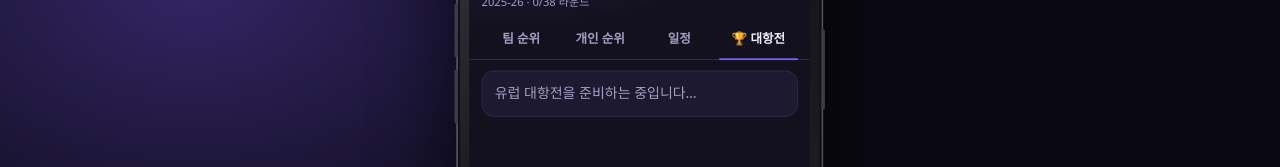
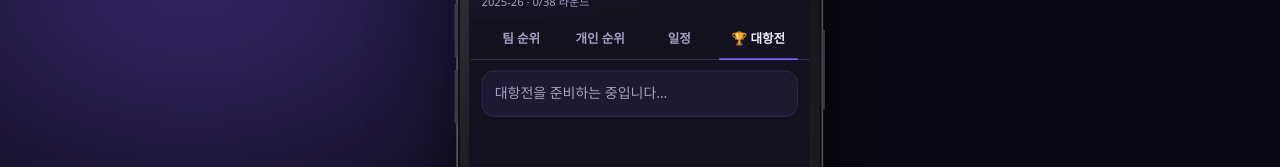
Before and after one commit to meongkune/mini-fm, a React (Vite) app in the folder frontend/: page /league in a window 1280 px wide. Both pictures are taken after a click on the button "🏆 대항전". Shown: the part 174-341 px from the top of the page. Built offline with nearby package versions, Linux system fonts and the light colour scheme.

Commit message:
feat: 대항전 3개 — 챔피언스리그·유로파리그·컨퍼런스리그, 브라질 포함 8개 리그 출전권, 순위표 색 구간

```diff
--- a/frontend/src/game/career.js
+++ b/frontend/src/game/career.js
@@ -26,7 +26,7 @@ export function boardTarget(teams, myTeamId) {
   const rank = [...teams].sort((a, b) => teamStrength(b) - teamStrength(a)).findIndex((t) => t.id === myTeamId) + 1
   if (rank <= 2) return { pos: 2, label: '우승 경쟁 (2위 이내)' }
   if (rank <= 4) return { pos: 4, label: '챔피언스리그 진출 (4위 이내)' }
-  if (rank <= 7) return { pos: 7, label: '유럽 대항전 진출 (7위 이내)' }
+  if (rank <= 7) return { pos: 7, label: '대항전 진출 (7위 이내)' }
   if (rank <= Math.ceil(n / 2) + 1) return { pos: Math.ceil(n / 2) + 2, label: `중위권 안착 (${Math.ceil(n / 2) + 2}위 이내)` }
   return { pos: n - 3, label: `1부 잔류 (${n - 3}위 이내)` }
 }
--- a/frontend/src/game/cup.js
+++ b/frontend/src/game/cup.js
@@ -1,11 +1,19 @@
-// 유럽 대항전: 여러 리그 상위 팀이 모이는 컵 대회 (조별리그 → 단판 토너먼트)
+// 대항전(챔피언스·유로파·컨퍼런스리그): 여러 리그 상위 팀이 모이는 대회 (조별리그 → 단판 토너먼트)
 // 리그 경기 사이(정해진 라운드 뒤)에 매치데이가 끼어든다. 세이브에는 대진·결과만 저장하고 팀 데이터는 각 리그 파일에서 읽는다.
 import { playerOvrOf } from '../engine/engine.js'
 import { quickMatch } from '../engine/match.js'
 
-export const CUP_NAME = '유럽 챔피언스컵'
-// 리그별 출전 팀 수 (리그가 적으면 같은 리그에서 더 뽑아 32팀을 채운다)
-const SLOTS = { 'premier-league': 4, 'la-liga': 4, bundesliga: 4, 'serie-a': 4, 'ligue-1': 3, eredivisie: 2, 'primeira-liga': 2 }
+// 대항전 3개: 리그 순위에 따라 챔피언스리그 → 유로파리그 → 컨퍼런스리그 순으로 나눠 나간다 (한 팀은 한 대회만)
+export const COMPS = [
+  { id: 'ucl', name: '챔피언스리그', short: '챔스', icon: '🏆', pay: 1 },
+  { id: 'uel', name: '유로파리그', short: '유로파', icon: '🥈', pay: 0.55 },
+  { id: 'uecl', name: '컨퍼런스리그', short: '컨퍼런스', icon: '🥉', pay: 0.3 },
+]
+export const CUP_NAME = COMPS[0].name
+// 리그별 [챔스, 유로파, 컨퍼런스] 출전 팀 수 → 각 대회 32팀
+const BIG = [5, 3, 4]
+const MID = [3, 5, 4]
+export const SLOTS = { 'premier-league': BIG, 'la-liga': BIG, bundesliga: BIG, 'serie-a': BIG, 'ligue-1': MID, eredivisie: MID, 'primeira-liga': MID, brasileirao: MID }
 export const CUP_LEAGUES = Object.keys(SLOTS)
 /** 대회 안의 팀 키: 리그가 달라도 약자가 같을 수 있어(FCB=바르셀로나·바이에른) 리그 ID를 붙인다 */
 export const cupKey = (leagueId, teamId) => `${leagueId}/${teamId}`
@@ -17,25 +25,40 @@ export const strength = (t) => {
 }
 
 /**
- * 참가팀 선정 + 조 추첨 + 일정
+ * 세 대회 참가팀 선정 + 조 추첨 + 일정
  * @param leagues [{ leagueId, teams, order? }] order는 지난 시즌 순위(팀 ID 배열, 없으면 전력 순)
- * @param totalRounds 리그 라운드 수 (매치데이를 끼워 넣을 위치 계산)
+ * @returns 대회 배열 (리그가 하나뿐이면 빈 배열)
  */
-export function buildCup(leagues, { seed = 1, totalRounds = 38 } = {}) {
+export function buildCups(leagues, { seed = 1, totalRounds = 38 } = {}) {
   const pools = leagues
     .filter((l) => SLOTS[l.leagueId] && l.teams.length >= 4)
     .map((l) => {
       const ranked = l.order?.length ? l.order.map((id) => l.teams.find((t) => t.id === id)).filter(Boolean) : [...l.teams].sort((a, b) => strength(b) - strength(a))
-      return { leagueId: l.leagueId, ranked }
+      return { leagueId: l.leagueId, ranked, next: 0 }
     })
-  if (pools.length < 2) return null // 리그가 하나뿐이면 대회를 열지 않는다
-  const picked = []
-  for (const p of pools) picked.push(...p.ranked.slice(0, SLOTS[p.leagueId]).map((t) => ({ t, leagueId: p.leagueId })))
-  // 32팀(또는 16팀)이 될 때까지 각 리그 다음 순위 팀을 강한 순으로 추가
-  const size = picked.length + pools.reduce((s, p) => s + Math.max(0, p.ranked.length - SLOTS[p.leagueId]), 0) >= 32 ? 32 : 16
-  const extra = pools.flatMap((p) => p.ranked.slice(SLOTS[p.leagueId]).map((t) => ({ t, leagueId: p.leagueId }))).sort((a, b) => strength(b.t) - strength(a.t))
-  while (picked.length < size && extra.length) picked.push(extra.shift())
-  const entrants = picked.slice(0, size).map((e) => ({ ...e, key: cupKey(e.leagueId, e.t.id) })).sort((a, b) => strength(b.t) - strength(a.t))
+  if (pools.length < 2) return []
+  const used = new Set()
+  const cups = []
+  COMPS.forEach((comp, ci) => {
+    const picked = []
+    for (const p of pools) {
+      for (const t of p.ranked.slice(p.next, p.next + SLOTS[p.leagueId][ci])) picked.push({ t, leagueId: p.leagueId })
+      p.next += SLOTS[p.leagueId][ci]
+    }
+    // 리그 데이터가 빠져 자리가 남으면 아직 안 뽑힌 팀 중 리그 순위가 높은 팀부터 채운다
+    const left = pools.flatMap((p) => p.ranked.slice(p.next).map((t, i) => ({ t, leagueId: p.leagueId, i, p })))
+      .filter((e) => !used.has(cupKey(e.leagueId, e.t.id))).sort((a, b) => a.i - b.i || strength(b.t) - strength(a.t))
+    const size = picked.length + left.length >= 32 ? 32 : 16
+    while (picked.length < size && left.length) { const e = left.shift(); e.p.next++; picked.push(e) }
+    const entrants = picked.slice(0, size).map((e) => ({ t: e.t, leagueId: e.leagueId, key: cupKey(e.leagueId, e.t.id) }))
+    entrants.forEach((e) => used.add(e.key))
+    if (entrants.length >= 16) cups.push({ id: comp.id, tier: ci, ...drawCup(entrants, comp.name, size, seed + ci * 7, totalRounds) })
+  })
+  return cups
+}
+
+function drawCup(list, name, size, seed, totalRounds) {
+  const entrants = [...list].sort((a, b) => strength(b.t) - strength(a.t))
   const groupsN = size / 4
 
   // 포트 추첨: 전력 순 4개 포트, 같은 리그끼리는 같은 조에 넣지 않으려 노력
@@ -66,7 +89,7 @@ export function buildCup(leagues, { seed = 1, totalRounds = 38 } = {}) {
   const koStages = size === 32 ? ['R16', 'QF', 'SF', 'F'] : ['QF', 'SF', 'F']
   const koAfter = (size === 32 ? [0.58, 0.68, 0.78, 0.9] : [0.62, 0.76, 0.9]).map(at)
   return {
-    name: CUP_NAME,
+    name,
     size,
     teams: entrants.map((e) => ({ key: e.key, id: e.t.id, leagueId: e.leagueId, name: e.t.name, short: e.t.short, color: e.t.color, ext: e.t.ext })),
     groups: groups.map((g) => g.map((e) => e.key)),
@@ -169,7 +192,7 @@ export function myCupFixture(cup, md, teamId) {
 /** 탈락 여부: 조별리그 끝나고 토너먼트 대진에 없으면 탈락 */
 export function cupStatus(cup, teamId) {
   if (!cup) return null
-  if (!cup.teams.some((t) => t.key === teamId)) return { in: false, text: '이번 시즌 유럽 대항전에 나가지 못했습니다' }
+  if (!cup.teams.some((t) => t.key === teamId)) return { in: false, text: '이번 시즌 이 대회에는 나가지 않습니다' }
   if (cup.winner === teamId) return { in: true, text: '🏆 우승!' }
   const ko = cup.fixtures.filter((f) => f.stage !== 'group' && (f.home === teamId || f.away === teamId))
   const lost = ko.find((f) => f.winner && f.winner !== teamId)
@@ -180,3 +203,13 @@ export function cupStatus(cup, teamId) {
   const pos = groupTable(cup, gi).findIndex((r) => r.id === teamId) + 1
   return { in: true, text: last ? `${STAGE_LABEL[last.stage]} 진출` : `조별리그 ${String.fromCharCode(65 + gi)}조 ${pos}위` }
 }
+
+/** 리그 순위표 색 구간: 대항전 출전권(세 대회) + 원래 데이터의 강등 구간 */
+export function leagueZones(leagueId, zones = []) {
+  const s = SLOTS[leagueId]
+  if (!s) return zones
+  const colors = ['#3b82f6', '#f59e0b', '#22c55e']
+  let from = 1
+  const cups = COMPS.map((c, i) => { const z = { from, to: from + s[i] - 1, label: c.name, color: colors[i] }; from += s[i]; return z })
+  return [...cups, ...zones.filter((z) => z.from < 0)]
+}
--- a/frontend/src/game/finance.js
+++ b/frontend/src/game/finance.js
@@ -71,7 +71,7 @@ export function wageBill(save, team, leagueId) {
  * 라운드(경기) 정산: 수입(중계·스폰서·관중) - 주급. 팬 민심은 홈경기 티켓 가격·결과로 변한다
  * extra: { cup: true } 이면 대회 경기 (상금 포함)
  */
-export function settleMatch(save, { team, leagueId, home, result, totalRounds, cupStage = null }) {
+export function settleMatch(save, { team, leagueId, home, result, totalRounds, cupStage = null, cupPay = 1 }) {
   const m = moneyOf(leagueId)
   const f = { ...(save.finance || newFinance(team, leagueId)) }
   const fans = save.fans ?? 60
@@ -83,8 +83,8 @@ export function settleMatch(save, { team, leagueId, home, result, totalRounds, c
     items.push(['중계권', r1((base * 0.45) / totalRounds)])
     items.push(['스폰서', r1(((base * 0.25) / totalRounds) * (1 + (save.owner?.sponsorBoost || 0)))])
   }
-  if (home) items.push(['관중 수입', r1(((base * 0.3) / (totalRounds / 2)) * t[2] * fanK * (cupStage ? 1.4 : 1))])
-  if (cupStage) items.push(['대회 수당', r1(base * 0.012 * (result > 0 ? 1.6 : 1))])
+  if (home) items.push(['관중 수입', r1(((base * 0.3) / (totalRounds / 2)) * t[2] * fanK * (cupStage ? 0.8 + 0.6 * cupPay : 1))])
+  if (cupStage) items.push(['대회 수당', r1(base * 0.012 * cupPay * (result > 0 ? 1.6 : 1))])
   const wages = cupStage ? 0 : r1(wageBill(save, team, leagueId) / totalRounds)
   if (wages) items.push(['주급', -wages])
   const net = r1(items.reduce((s, [, v]) => s + v, 0))
--- a/frontend/src/game/season.js
+++ b/frontend/src/game/season.js
@@ -276,7 +276,7 @@ export function applyCupMatch(save, { myTeam, mineIdx, summary, label, oppName }
     st[p.id] = { ...defaultStatus(), ...(st[p.id] || {}), inj: Math.max(st[p.id]?.inj || 0, inj.games), injKind: inj.kind || '부상' }
     inbox.push(news(save.round, 'injury', `${p.name} 부상 · ${inj.kind || '부상'}`, `${label} 경기 ${inj.minute}분에 다쳐 약 ${inj.games}경기 결장할 예정입니다.`, { playerId: p.id }))
   }
-  inbox.push(news(save.round, 'cup', `${label} ${res > 0 ? '승리' : res < 0 ? '패배' : '무승부'} · ${gf}:${ga}`, `${oppName}와(과)의 유럽 대항전 경기 결과입니다.`))
+  inbox.push(news(save.round, 'cup', `${label} ${res > 0 ? '승리' : res < 0 ? '패배' : '무승부'} · ${gf}:${ga}`, `${oppName}와(과)의 대항전 경기 결과입니다.`))
   return { ...save, status: st, inbox: [...inbox, ...(save.inbox || [])].slice(0, 80) }
 }
 
--- a/frontend/src/pages/Cup.jsx
+++ b/frontend/src/pages/Cup.jsx
@@ -1,15 +1,20 @@
-// 유럽 대항전 화면: 내 상태, 다음 매치데이, 조별 순위, 토너먼트, 득점 순위
+// 대항전 화면 (챔피언스·유로파·컨퍼런스리그): 내 상태, 다음 매치데이, 조별 순위, 토너먼트, 득점 순위
 import { useState } from 'react'
 import { Link } from 'react-router-dom'
 import { Crest } from '../components/Badges.jsx'
-import { STAGE_LABEL, dueMatchday, fixturesOf, groupTable } from '../game/cup.js'
+import { COMPS, STAGE_LABEL, cupStatus, dueMatchday, fixturesOf, groupTable } from '../game/cup.js'
 import { short, useGame } from '../store.jsx'
 
 export default function CupView() {
-  const { cup, allTeams, myKey, cupState, save } = useGame()
+  const { cups, cupIdx, allTeams, myKey, save } = useGame()
   const [view, setView] = useState('groups')
-  if (!save.cup) return <div className="card muted">유럽 대항전을 준비하는 중입니다…</div>
-  if (save.cup.none || !cup) return <div className="card muted">유럽 대항전은 유럽 리그가 2개 이상 들어와 있을 때 열립니다. (지금 리그는 대회 대상이 아니거나 다른 유럽 리그 데이터가 없습니다)</div>
+  const [pick, setPick] = useState(null)
+  if (!save.cups) return <div className="card muted">대항전을 준비하는 중입니다…</div>
+  if (!cups.length) return <div className="card muted">이 리그는 대항전(챔피언스·유로파·컨퍼런스리그) 대상이 아닙니다. 1부 리그 8곳(EPL·라리가·분데스·세리에·리그1·에레디비시·포르투갈·브라질)의 팀만 나갑니다.</div>
+  const sel = pick ?? (cupIdx >= 0 ? cupIdx : 0)
+  const cup = cups[sel]
+  const comp = COMPS[cup.tier]
+  const cupState = cupStatus(cup, myKey)
   const T = (k) => allTeams[k] || cup.teams.find((t) => t.key === k)
   const nextMd = dueMatchday(cup, Infinity)
   const ko = ['R16', 'QF', 'SF', 'F'].filter((s) => cup.fixtures.some((f) => f.stage === s))
@@ -23,8 +28,15 @@ export default function CupView() {
 
   return (
     <>
-      <div className={`card cup-hero ${cupState?.in ? '' : 'out'}`}>
-        <span className="cup-trophy">🏆</span>
+      <div className="seg cup-tabs">
+        {cups.map((c, i) => (
+          <button key={c.id} className={sel === i ? 'on' : ''} onClick={() => setPick(i)}>
+            {COMPS[c.tier].icon} {COMPS[c.tier].name}{i === cupIdx && <i className="dot" />}
+          </button>
+        ))}
+      </div>
+      <div className={`card cup-hero tier-${cup.tier} ${cupState?.in ? '' : 'out'}`}>
+        <span className="cup-trophy">{comp.icon}</span>
         <div className="grow">
           <strong>{cup.name}</strong>
           <span className="muted small">{cup.size}개 팀 · 조별리그 → {cup.size === 32 ? '16강' : '8강'} 토너먼트(단판)</span>
--- a/frontend/src/pages/Home.jsx
+++ b/frontend/src/pages/Home.jsx
@@ -135,7 +135,7 @@ export default function Home() {
         ) : (
           <>
             <div className="row between">
-              <span className="eyebrow">{nextFixture.cup ? <b className="cup-badge">🏆 {nextFixture.label}</b> : `다음 경기 · ${save.round + 1}/${totalRounds} 라운드`}</span>
+              <span className="eyebrow">{nextFixture.cup ? <b className="cup-badge">{nextFixture.comp?.icon || '🏆'} {nextFixture.label}</b> : `다음 경기 · ${save.round + 1}/${totalRounds} 라운드`}</span>
               <span className="pill">{isHome ? '홈' : '원정'}</span>
             </div>
             <div className="versus">
--- a/frontend/src/pages/League.jsx
+++ b/frontend/src/pages/League.jsx
@@ -1,4 +1,5 @@
 import { useState } from 'react'
+import { leagueZones } from '../game/cup.js'
 import { Link, useSearchParams } from 'react-router-dom'
 import { playerOvr, short, useGame } from '../store.jsx'
 import Rating from '../components/Rating.jsx'
@@ -39,7 +40,7 @@ export default function League() {
         ))}
       </div>
 
-      {tab === 'table' && <StandingsTable standings={standings} teamsById={teamsById} myTeam={myTeam} zones={data.zones} />}
+      {tab === 'table' && <StandingsTable standings={standings} teamsById={teamsById} myTeam={myTeam} zones={leagueZones(data.leagueId, data.zones)} />}
       {tab === 'players' && <PlayerRanks pstats={save.pstats || {}} teamsById={teamsById} myTeam={myTeam} roundsPlayed={save.round} />}
       {tab === 'cup' && <CupView />}
       {tab === 'fixtures' && <Fixtures schedule={data.schedule} results={save.results} teamsById={teamsById} myTeam={myTeam} current={save.round} />}
--- a/frontend/src/pages/Match.jsx
+++ b/frontend/src/pages/Match.jsx
@@ -198,7 +198,7 @@ export default function Match() {
       <div className="card side-panel">
         {phase === 'pre' && (
           <div className="pre">
-            <h3>경기 준비 <span className="muted small">{nextFixture.cup ? <b className="cup-badge">🏆 {nextFixture.label}</b> : nextFixture.label} · {isHome ? '홈' : '원정'}</span></h3>
+            <h3>경기 준비 <span className="muted small">{nextFixture.cup ? <b className="cup-badge">{nextFixture.comp?.icon || '🏆'} {nextFixture.label}</b> : nextFixture.label} · {isHome ? '홈' : '원정'}</span></h3>
             <div className="opp-report">
               <div><span className="muted small">상대</span><strong>{opp.name}</strong></div>
               <div><span className="muted small">전력</span><strong>{teamOvr(opp)}</strong></div>
--- a/frontend/src/store.jsx
+++ b/frontend/src/store.jsx
@@ -7,7 +7,7 @@ import { applyCupMatch, applyRound, customTalk, engineStatus, news, playerTalk,
 import { effectiveTeams } from './game/roster.js'
 import { evaluateTrade, executeTrade, windowState } from './game/trade.js'
 import { boardMidCheck, newBoard, nextSeason, seasonLabel, seasonReview } from './game/career.js'
-import { CUP_LEAGUES, buildCup, cupKey, cupStatus, dueMatchday, myCupFixture, playMatchday } from './game/cup.js'
+import { COMPS, CUP_LEAGUES, buildCups, cupKey, cupStatus, dueMatchday, myCupFixture, playMatchday } from './game/cup.js'
 import { ROSTER_MAX, checkBankruptcy, contractOf, eur, faDecision, newFinance, prizeMoney, releaseCost, renewalAsk, settleMatch, wageFor } from './game/finance.js'
 import { afterMatchOwner, decide } from './game/owner.js'
 import { valueOf } from './game/trade.js'
@@ -139,7 +139,7 @@ export function GameProvider({ children }) {
   const [error, setError] = useState(null)
   const [save, setSave] = useState(loadSave)
   const [manager, setManager] = useState(() => { try { return JSON.parse(localStorage.getItem(MANAGER_KEY) || 'null') } catch { return null } })
-  const [cupTeams, setCupTeams] = useState({}) // 유럽 대항전에 나오는 다른 리그 팀 (키: 리그/팀ID)
+  const [cupTeams, setCupTeams] = useState({}) // 대항전에 나오는 다른 리그 팀 (키: 리그/팀ID)
 
   // 리그·시즌이 바뀔 때마다 해당 시즌 데이터를 불러온다
   useEffect(() => {
@@ -197,7 +197,7 @@ export function GameProvider({ children }) {
     })
   }, [data, save.teamId, save.rosters, save.signed?.length, save.youth?.length, save.finance?.base ? 1 : 0])
 
-  // 유럽 대항전: 시즌마다 참가팀을 뽑고(다른 리그 파일을 읽어서) 대진을 만든다
+  // 대항전(챔스·유로파·컨퍼런스): 시즌마다 참가팀을 뽑고(다른 리그 파일을 읽어서) 대진을 만든다
   const seasonNo = save.seasonNo || 1
   useEffect(() => {
     if (!data || !save.teamId || !CUP_LEAGUES.includes(data.leagueId)) return
@@ -215,26 +215,28 @@ export function GameProvider({ children }) {
       const map = {}
       for (const l of loaded) for (const t of l.teams) map[cupKey(l.leagueId, t.id)] = t
       setCupTeams(map)
-      if (!save.cup || save.cup.seasonNo !== seasonNo) {
-        const cup = buildCup(loaded, { seed: seasonNo * 101 + (save.teamId || '').length, totalRounds: data.schedule.length })
-        setSave((cur) => ({ ...cur, cup: cup ? { ...cup, seasonNo } : { none: true, seasonNo } }))
+      if (!save.cups || save.cupSeason !== seasonNo) {
+        const cups = buildCups(loaded, { seed: seasonNo * 101 + (save.teamId || '').length, totalRounds: data.schedule.length })
+        setSave((cur) => { const { cup: _old, ...rest } = cur; return { ...rest, cups, cupSeason: seasonNo } })
       }
-    })().catch((e) => console.warn('유럽 대항전 준비 실패', e))
+    })().catch((e) => console.warn('대항전 준비 실패', e))
     return () => { alive = false }
-  }, [data, save.teamId, seasonNo, save.cup?.seasonNo])
+  }, [data, save.teamId, seasonNo, save.cupSeason])
 
   // 내 팀 경기가 없는 대회 매치데이(미참가·탈락·다른 조)는 자동으로 진행
   useEffect(() => {
-    const cup = save.cup && !save.cup.none ? save.cup : null
-    if (!data || !cup || !cup.teams.every((t) => cupTeams[t.key] || t.leagueId === data.leagueId)) return
-    const md = dueMatchday(cup, save.round)
-    if (!md) return
+    const cups = save.cups || []
+    if (!data || !cups.length || !cups.every((c) => c.teams.every((t) => cupTeams[t.key] || t.leagueId === data.leagueId))) return
     const myKey = cupKey(data.leagueId, save.teamId)
-    if (myCupFixture(cup, md, myKey)) return
+    const due = cups.map((c) => { const md = dueMatchday(c, save.round); return md && !myCupFixture(c, md, myKey) ? md : null })
+    if (!due.some(Boolean)) return
     const leagueKeyed = Object.fromEntries(effectiveTeams(data.teams, save).map((t) => [cupKey(data.leagueId, t.id), t]))
     const all = { ...cupTeams, ...leagueKeyed }
-    setSave((s) => ({ ...s, cup: playMatchday(s.cup, md, all, engineStatus(s, Object.values(all)), null, s.seasonNo || 1).cup }))
-  }, [data, save.cup, save.round, cupTeams])
+    setSave((s) => {
+      const st = engineStatus(s, Object.values(all))
+      return { ...s, cups: s.cups.map((c, i) => (due[i] ? playMatchday(c, due[i], all, st, null, s.seasonNo || 1).cup : c)) }
+    })
+  }, [data, save.cups, save.round, cupTeams])
 
   useEffect(() => {
     try { localStorage.setItem(STORAGE_KEY, JSON.stringify(save)) } catch { /* 저장 실패해도 게임은 계속 */ }
@@ -247,11 +249,14 @@ export function GameProvider({ children }) {
     const myTeam = save.teamId ? teamsById[save.teamId] : null
     const totalRounds = data ? data.schedule.length : 0
     const seasonOver = data ? save.round >= totalRounds : false
-    // 유럽 대항전: 내 팀 키, 다른 리그 팀을 포함한 팀 찾기, 이번에 치를 매치데이
+    // 대항전: 내 팀 키, 다른 리그 팀을 포함한 팀 찾기, 내가 나가는 대회와 이번에 치를 매치데이
     const myKey = data && save.teamId ? cupKey(data.leagueId, save.teamId) : null
     const leagueKeyed = data ? Object.fromEntries(teams.map((t) => [cupKey(data.leagueId, t.id), t])) : {}
     const allTeams = { ...cupTeams, ...leagueKeyed }
-    const cup = save.cup && !save.cup.none ? save.cup : null
+    const cups = save.cups || []
+    const cupIdx = cups.findIndex((c) => c.teams.some((t) => t.key === myKey))
+    const cup = cupIdx >= 0 ? cups[cupIdx] : null
+    const comp = cup ? COMPS[cup.tier] : null
     const cupReady = cup && cup.teams.every((t) => allTeams[t.key])
     const cupMd = cupReady ? dueMatchday(cup, save.round) : null
     const myCup = cupMd ? myCupFixture(cup, cupMd, myKey) : null
@@ -260,7 +265,7 @@ export function GameProvider({ children }) {
       : null
     // 다음 경기: 유럽 대항전이 끼어 있으면 그것부터. homeTeam/awayTeam은 팀 객체, isHome은 내 팀이 홈인지
     const nextFixture = myCup
-      ? { ...myCup, cup: true, label: cupMd.label, homeTeam: allTeams[myCup.home], awayTeam: allTeams[myCup.away], isHome: myCup.home === myKey }
+      ? { ...myCup, cup: true, label: `${comp.short} ${cupMd.label}`, comp, homeTeam: allTeams[myCup.home], awayTeam: allTeams[myCup.away], isHome: myCup.home === myKey }
       : leagueFixture
         ? { ...leagueFixture, homeTeam: teamsById[leagueFixture.home], awayTeam: teamsById[leagueFixture.away], isHome: leagueFixture.home === myTeam.id, label: `${save.round + 1}라운드` }
         : null
@@ -271,7 +276,7 @@ export function GameProvider({ children }) {
       manager,
       saveManager(m) { setManager(m); try { localStorage.setItem(MANAGER_KEY, JSON.stringify(m)) } catch { /* 저장 실패 무시 */ } },
       data, error, save, teams, teamsById, myTeam, totalRounds, seasonOver, nextFixture, update, status,
-      cup, cupMd, allTeams, myKey, cupState: cup ? cupStatus(cup, myKey) : null,
+      cups, cup, cupIdx, cupMd, allTeams, myKey, cupState: cup ? cupStatus(cup, myKey) : null,
       standings: data ? computeStandings(teams, save.results) : [],
       unread: (save.inbox || []).filter((x) => !x.read).length,
       /** 컨디션·부상·징계를 고려한 베스트 11 */
@@ -455,15 +460,15 @@ export function GameProvider({ children }) {
       /** 내 경기 요약을 넣고 라운드 마무리 (다른 경기는 여기서 시뮬레이션) */
       finishRound(mine) {
         if (nextFixture?.cup) {
-          // 유럽 대항전 경기: 대회 결과 반영 + 내 선수 상태 (리그 라운드는 그대로)
+          // 대항전 경기: 대회 결과 반영 + 내 선수 상태 (리그 라운드는 그대로)
           const md = cupMd
           setSave((s) => {
-            const r = playMatchday(s.cup, md, allTeams, engineStatus(s, Object.values(allTeams)), { home: nextFixture.home, away: nextFixture.away, summary: mine.summary }, seasonNo)
+            const r = playMatchday(s.cups[cupIdx], md, allTeams, engineStatus(s, Object.values(allTeams)), { home: nextFixture.home, away: nextFixture.away, summary: mine.summary }, seasonNo)
             const mineIdx = nextFixture.isHome ? 0 : 1
             const opp = mineIdx === 0 ? nextFixture.awayTeam : nextFixture.homeTeam
-            const after = applyCupMatch({ ...s, cup: r.cup }, { myTeam, mineIdx, summary: mine.summary, label: `${cup.name} ${md.label}`, oppName: opp.name })
+            const after = applyCupMatch({ ...s, cups: s.cups.map((c, i) => (i === cupIdx ? r.cup : c)) }, { myTeam, mineIdx, summary: mine.summary, label: `${cup.name} ${md.label}`, oppName: opp.name })
             const [gf, ga] = mineIdx === 0 ? mine.summary.score : [...mine.summary.score].reverse()
-            const money = settleMatch(after, { team: myTeam, leagueId: data.leagueId, home: nextFixture.isHome, result: Math.sign(gf - ga), totalRounds: data.schedule.length, cupStage: md.stage })
+            const money = settleMatch(after, { team: myTeam, leagueId: data.leagueId, home: nextFixture.isHome, result: Math.sign(gf - ga), totalRounds: data.schedule.length, cupStage: md.stage, cupPay: comp.pay })
             return afterMatchOwner({ ...after, ...money }, Math.sign(gf - ga))
           })
           return
--- a/frontend/src/styles.css
+++ b/frontend/src/styles.css
@@ -1066,3 +1066,8 @@ html.framed body { overflow: hidden; height: 100vh; }
 .owner-card em { grid-column: 1 / -1; font-style: normal; font-size: .72rem; color: var(--accent); font-weight: 800; }
 
 /* VRoid 감독 */
+/* 대항전 3개: 챔스(남색)·유로파(주황)·컨퍼런스(초록) */
+.cup-tabs button { font-size: .74rem; position: relative; }
+.cup-tabs .dot { position: absolute; top: 4px; right: 6px; width: 6px; height: 6px; border-radius: 50%; background: var(--accent); }
+.cup-hero.tier-1 { background: linear-gradient(120deg, #6b3a12, #2a1608 60%, #5a2a10); border-color: #b8661f; }
+.cup-hero.tier-2 { background: linear-gradient(120deg, #0f5132, #08261a 60%, #13493a); border-color: #22a06b; }
```
Also changed, not shown: 1 other file (tests, documents, lock files or other folders).
